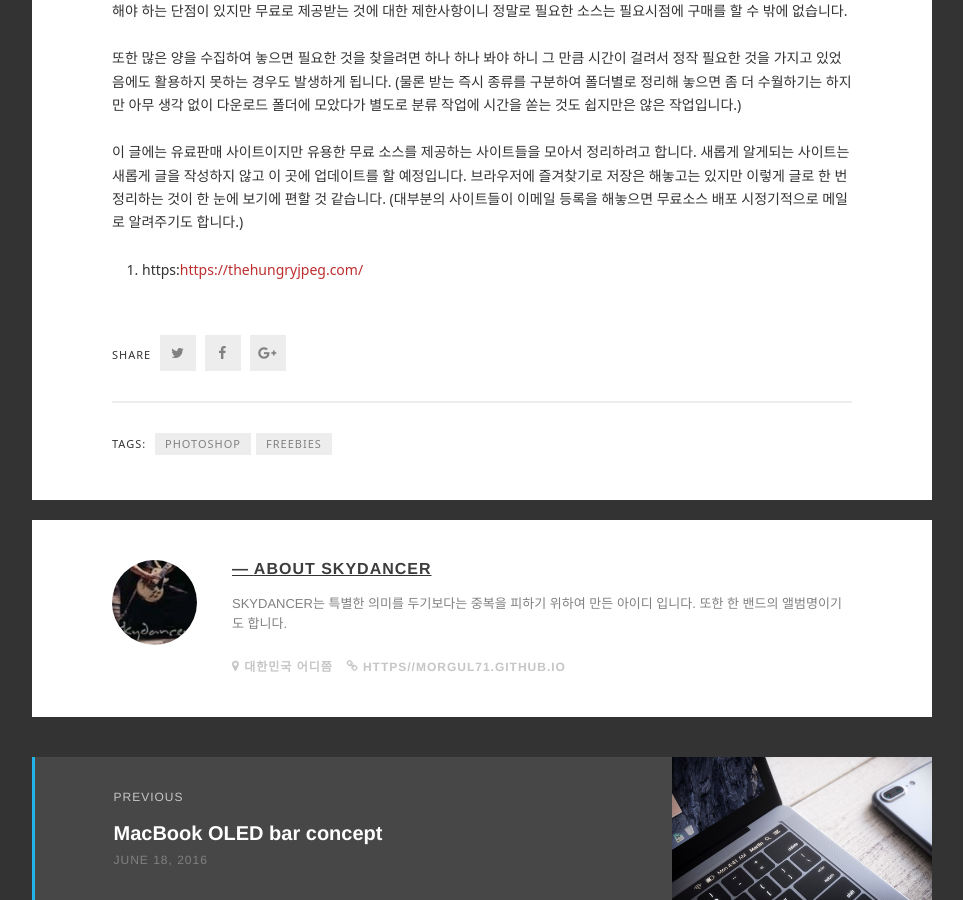
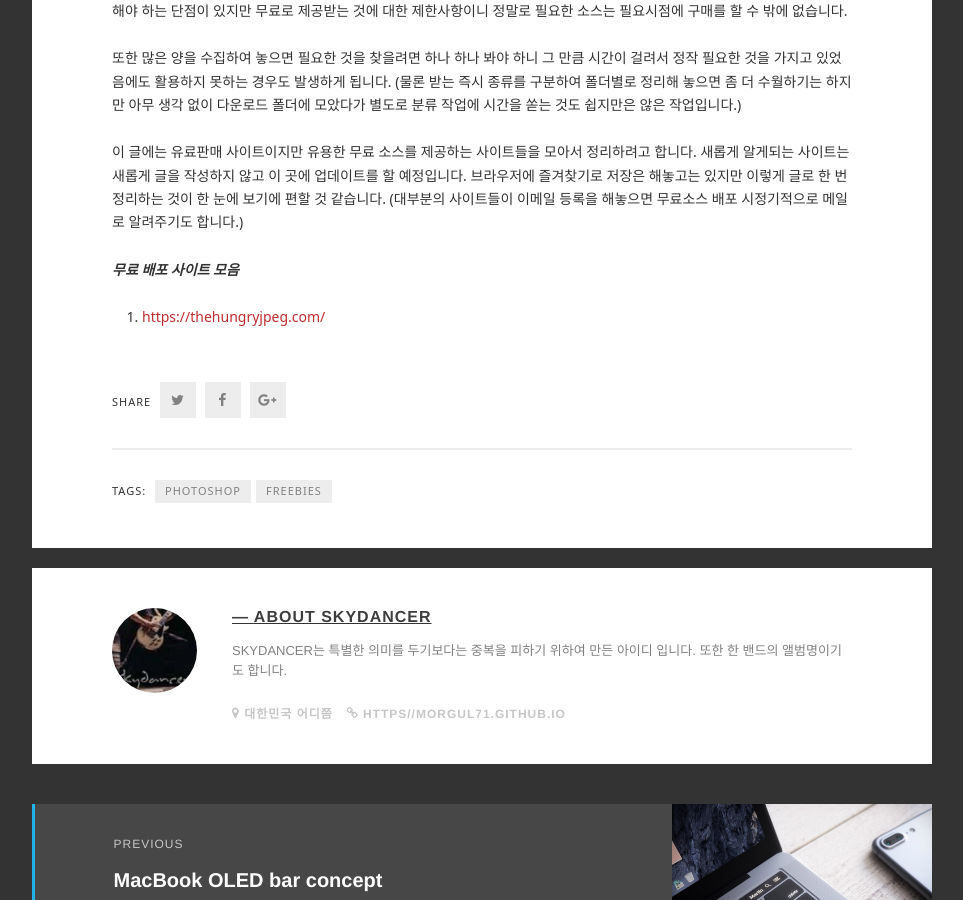
Before and after one commit to morgul71/morgul71.github.io, a Jekyll site: the page built from _posts/2016-06-23-Freebies.md, in a window 1280 px wide and 900 px high, scrolled down 1695 px. Shown: the whole window, without its empty margins (8-971 px from the left). Built offline with Jekyll 4.4.1, drawn with Linux system fonts in a browser that asks for light colours; some web fonts are replaced; comment, search, counter and statistics services are not loaded.

Commit message:
Update 2016-06-23-Freebies.md

```diff
--- a/_posts/2016-06-23-Freebies.md
+++ b/_posts/2016-06-23-Freebies.md
@@ -24,5 +24,6 @@ tags: [Photoshop, Freebies]
 
 이 글에는 유료판매 사이트이지만 유용한 무료 소스를 제공하는 사이트들을 모아서 정리하려고 합니다. 새롭게 알게되는 사이트는 새롭게 글을 작성하지 않고 이 곳에 업데이트를 할 예정입니다. 브라우저에 즐겨찾기로 저장은 해놓고는 있지만 이렇게 글로 한 번 정리하는 것이 한 눈에 보기에 편할 것 같습니다. (대부분의 사이트들이 이메일 등록을 해놓으면 무료소스 배포 시정기적으로 메일로 알려주기도 합니다.)
 
+***무료 배포 사이트 모음***
 
-1. https:[https://thehungryjpeg.com/](https://thehungryjpeg.com/freebies/)
+1. [https://thehungryjpeg.com/](https://thehungryjpeg.com/freebies/)
```
